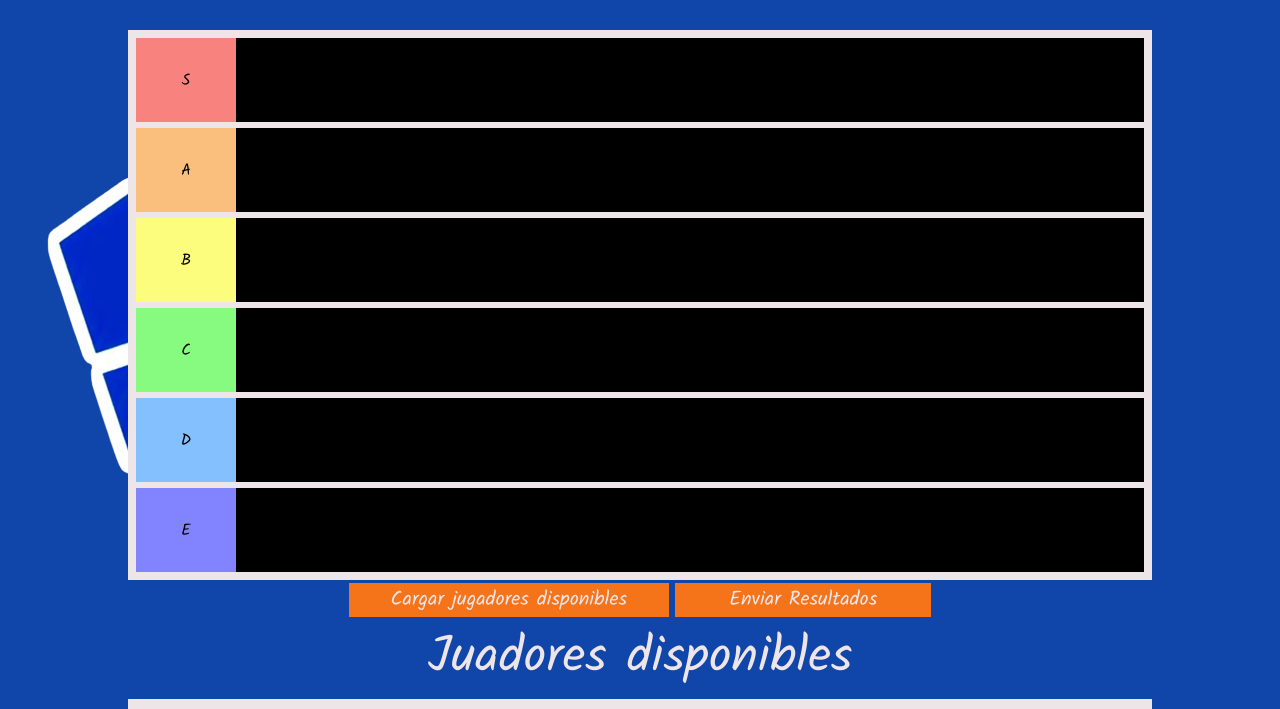
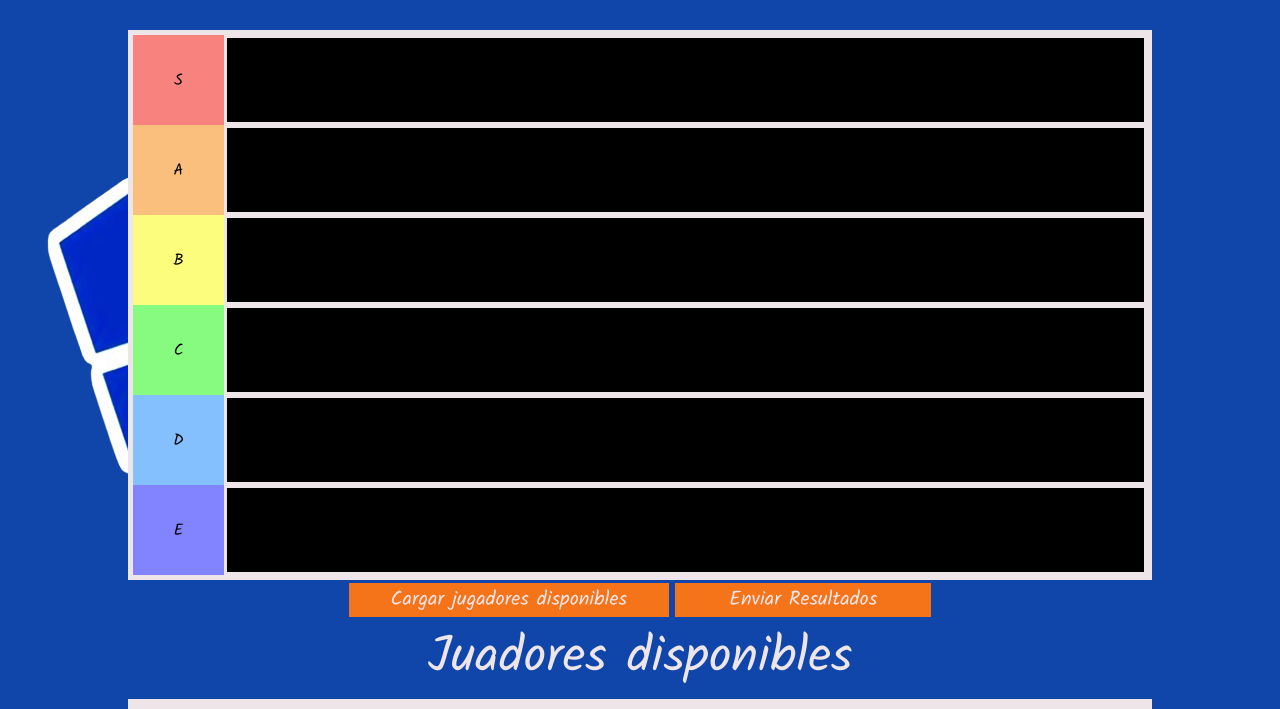
Before and after one commit to alu0101102726/volley-ranking, a website: page index.html in a window 1280 px wide. Shown: the part 114-823 px from the top of the page. Drawn offline with Linux system fonts and the light colour scheme.

```diff
--- a/css/style.css
+++ b/css/style.css
@@ -29,14 +29,23 @@
     flex-direction: column;
     align-items: center;
     justify-content: space-between;
+    border-collapse: collapse;
     padding: 5px;
     width: 80vw;
     height: 70vh;
     background-color: #EEE5E9;
   }
 
+  .tier {
+    display: flex;
+    flex-direction: row;
+    width: 100%;
+    height: 90px;
+  }
+
   .row {
     display: flex;
+    flex-direction: row;
     width: 100%;
     height: 90px;
     background-color: black;
@@ -53,7 +62,7 @@
   }
 
   .card {
-    display: flex;
+    display: block;
     justify-content: center;
     align-items: center;
     height: 85px;
--- a/index.html
+++ b/index.html
@@ -27,23 +27,29 @@
     </label>
 <!--Div anidados para mostrar cada una de las líneas-->
     <div id="board">
-      <div class="row S">
+      <div class="tier">
         <div class="label">S</div>
+        <div class="row S"></div>
       </div>
-      <div class="row A">
+      <div class="tier">
         <div class="label">A</div>
+        <div class="row A"></div>
       </div>
-      <div class="row B">
+      <div class="tier">
         <div class="label">B</div>
+        <div class="row B"></div>
       </div>
-      <div class="row C">
+      <div class="tier">
         <div class="label">C</div>
+        <div class="row C"></div>
       </div>
-      <div class="row D">
+      <div class="tier">
         <div class="label">D</div>
+        <div class="row D"></div>
       </div>
-      <div class="row E">
+      <div class="tier">
         <div class="label">E</div>
+        <div class="row E"></div>
       </div>
     </div>
     <div class="results">
--- a/js/lineas.js
+++ b/js/lineas.js
@@ -1,4 +1,4 @@
-const rows = document.querySelectorAll('.row');
+const rows = document.querySelectorAll('.tier');
 const colors = ['#F8827D', '#FBBF7D', '#FCFD7D', '#87FB7F', '#84C0FE', '#8183FF'];
 let JSONresult = {
 
@@ -10,9 +10,12 @@
 
 const onDrop = (event) => {
   event.preventDefault();
+  const labels = ["S", "A", "B", "C", "D", "E"];
   const draggedCardId = event.dataTransfer.getData('id');
   const draggedCard = document.getElementById(draggedCardId);
-  event.target.appendChild(draggedCard);
+  const classType = event.target.classList[1];
+  if(labels.includes(classType))
+    event.target.appendChild(draggedCard);
   console.log('Elemento arrastrado');
 }
 
```
